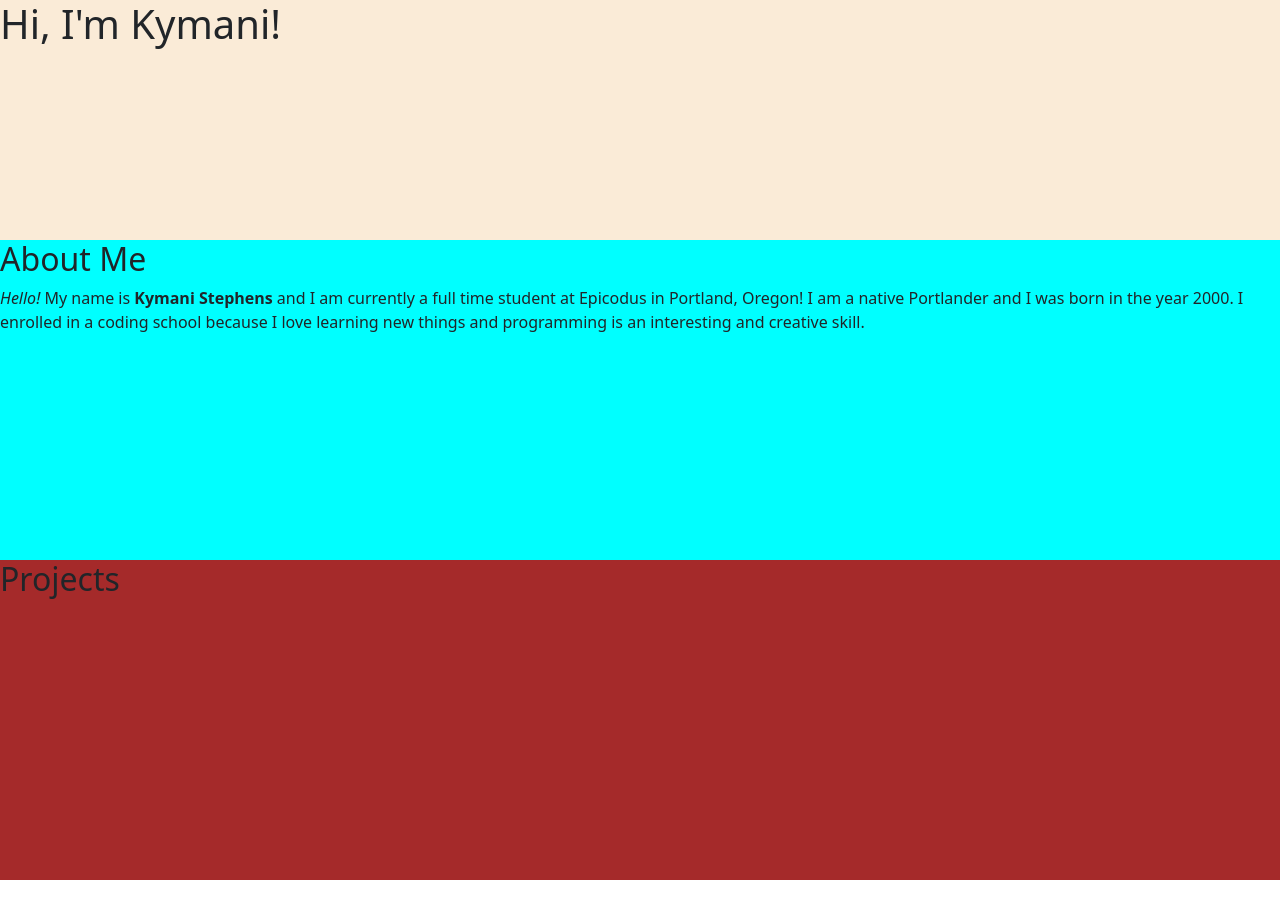
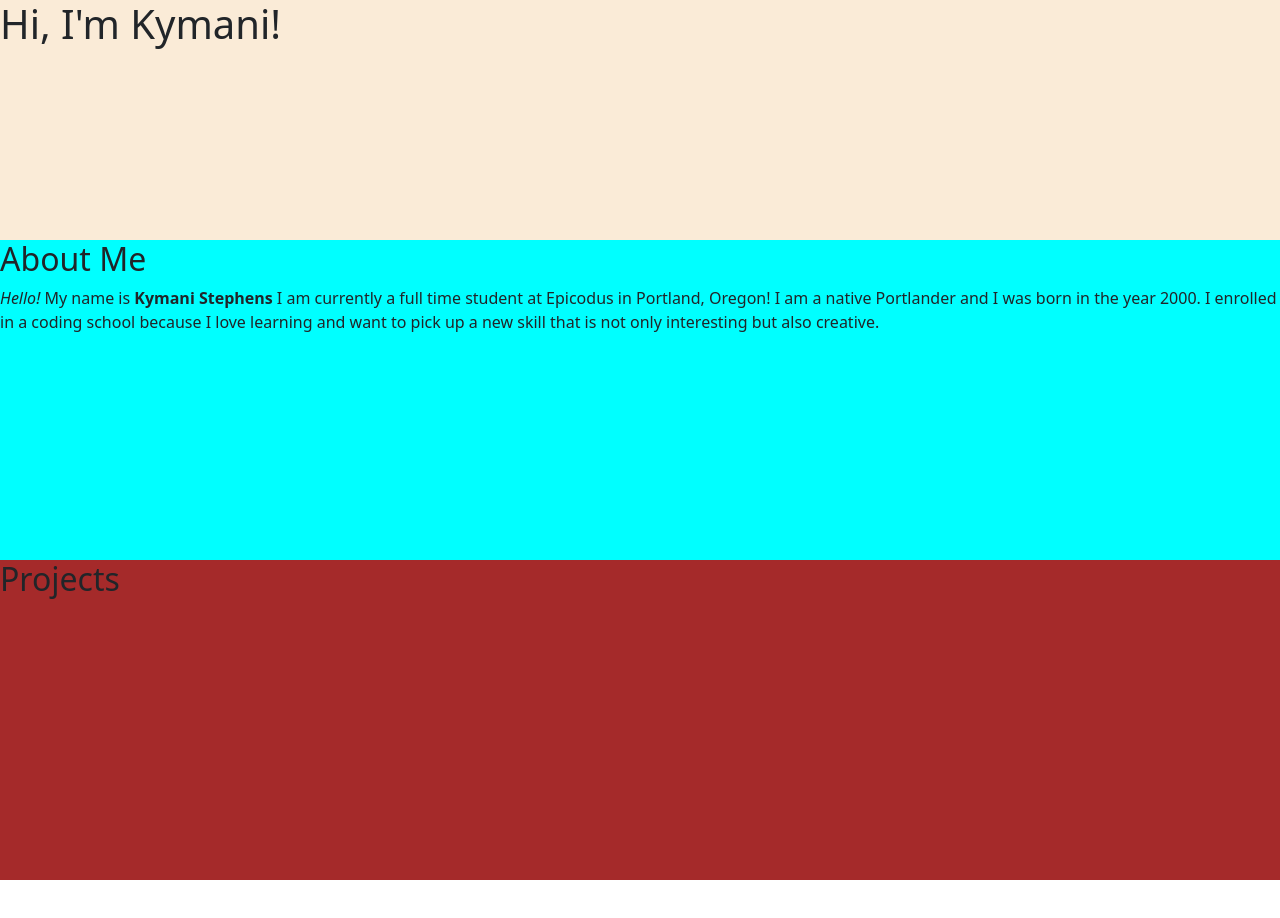
Before and after one commit to krs00/portfolio-landing-page, a website: page index.html in a window 1280 px wide. Drawn offline with nearby package versions, Linux system fonts and the light colour scheme.

Commit message:
update aboutme paragraph

```diff
--- a/index.html
+++ b/index.html
@@ -37,11 +37,11 @@
 
     <section id="about-section">
         <h2>About Me</h2>
-        <p><em>Hello!</em> My name is <strong>Kymani Stephens</strong> and I am currently
+        <p><em>Hello!</em> My name is <strong>Kymani Stephens</strong> I am currently
             a full time student at Epicodus in Portland, Oregon! I am a native
             Portlander and I was born in the year 2000. I enrolled in
-            a coding school because I love learning new things and programming is an
-            interesting and creative skill.
+            a coding school because I love learning and want to pick up a new skill that is
+            not only interesting but also creative.
         </p>
 
     </section>
```
